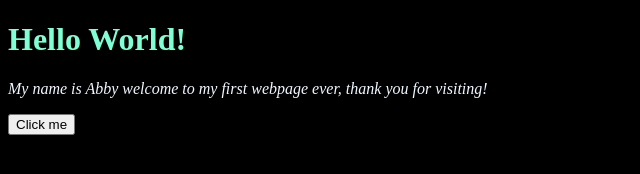
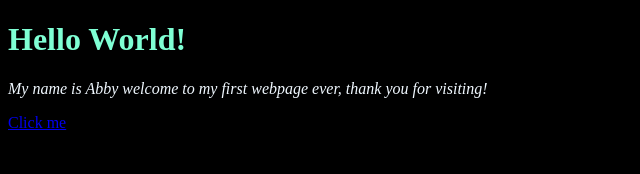
Before and after one commit to abbshill/abbshill.github.io, a plain HTML site: page index.html in a window 1280 px wide. Shown: the whole page, without its empty margins (0-640 px from the left). Drawn offline with Linux system fonts and the light colour scheme.

Commit message:
Add files via upload

```diff
--- a/index.html
+++ b/index.html
@@ -20,8 +20,10 @@
     </style>
 </head>
 <body>
+
     <h1>Hello World!</h1>
     <p id="p1">My name is Abby welcome to my first webpage ever, thank you for visiting!</p>
-    <button>Click me</button>
+     <a href="https://memebase.cheezburger.com/page/3"<button>Click me</button>
+    </a>
 </body>
 </html>
```
